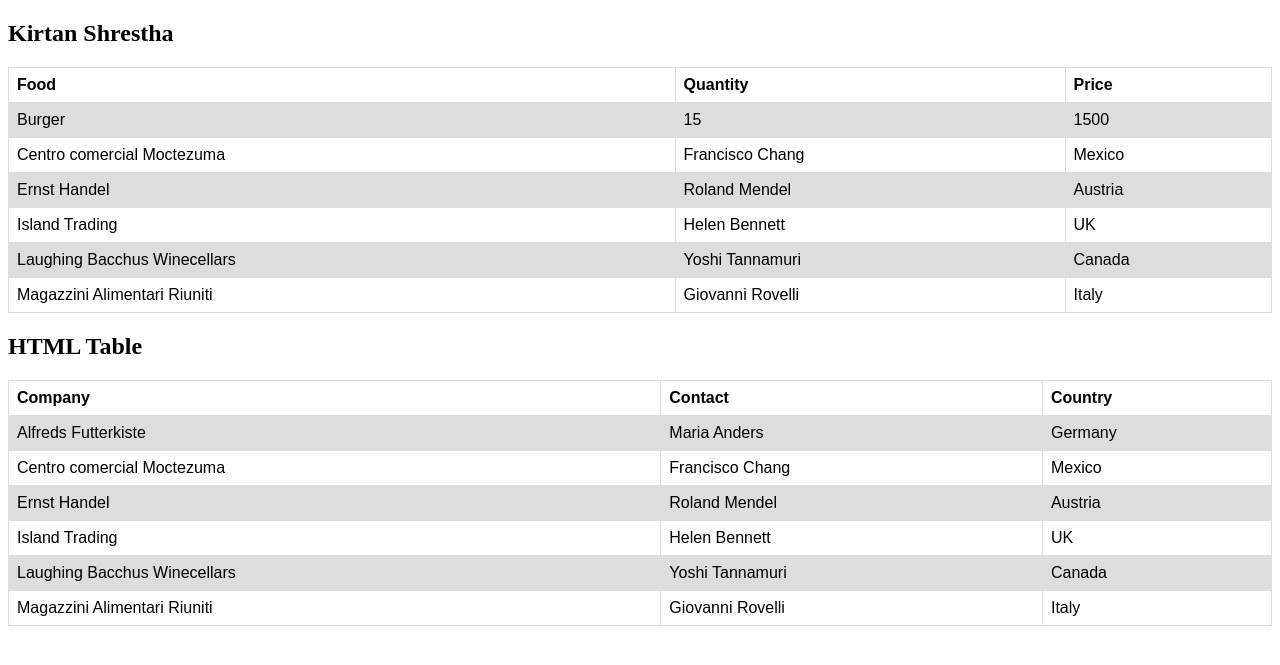
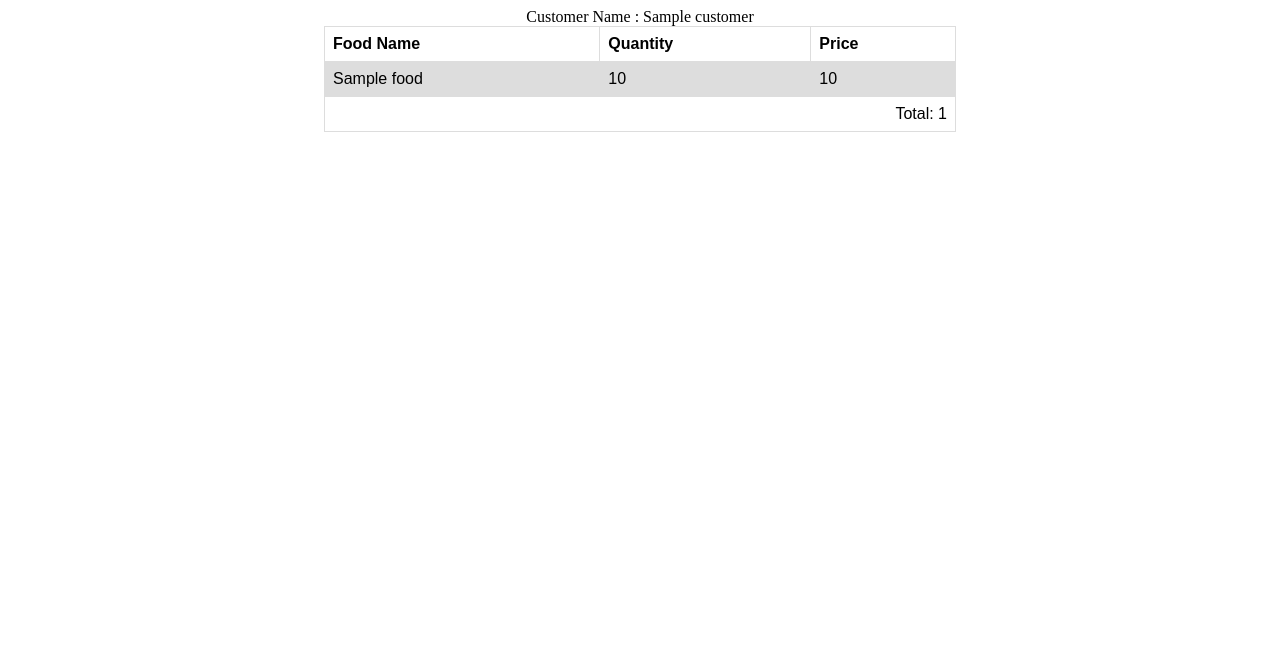
Before and after one commit to sachi-tmg/KwickMeal, a Django app: template templates/cart.html in a window 1280 px wide. Shown: the top 665 px of the page. Run offline with Django 3.2, Linux system fonts and the light colour scheme; the template is opened without the code that fills it: most values are stand-ins (such as "Sample title", 1, 10 or a date in 2020).

Commit message:
add to cart details

```diff
--- a/templates/cart.html
+++ b/templates/cart.html
@@ -2,10 +2,16 @@
 <html>
 <head>
   <style>
+    body {
+      text-align: center;
+    }
+
     table {
       font-family: arial, sans-serif;
       border-collapse: collapse;
-  width: 100%;
+      width: 50%;
+      margin: auto; /* Center the table */
+      top: 50px;
     }
 
     td, th {
@@ -18,111 +24,37 @@ tr:nth-child(even) {
       background-color: #dddddd;
     }
   </style>
+
 </head>
 <body>
 
-<h2>Kirtan Shrestha</h2>
+<table1>
+
+
+  <tr>
+    <td>Customer Name : {{ filtered_orders.first.customer.customer_name }}</td>
+  </tr>
+</table1>
 
 <table>
   <tr>
-    <th>Food</th>
+    <th>Food Name</th>
     <th>Quantity</th>
     <th>Price</th>
   </tr>
+
+  {% for order in filtered_orders %}
   <tr>
-    <td>Burger</td>
-    <td>15</td>
-    <td>1500</td>
+    <td>{{ order.food.name }}</td>
+    <td>{{ order.quantity }}</td>
+    <td>{{ order.total }}</td>
   </tr>
+  {% endfor %}
   <tr>
-    <td>Centro comercial Moctezuma</td>
-    <td>Francisco Chang</td>
-    <td>Mexico</td>
+
+    <td colspan="3" style="text-align: right;">Total: {{ total_price }}</td>
   </tr>
-  <tr>
-    <td>Ernst Handel</td>
-    <td>Roland Mendel</td>
-    <td>Austria</td>
-  </tr>
-  <tr>
-    <td>Island Trading</td>
-    <td>Helen Bennett</td>
-    <td>UK</td>
-  </tr>
-  <tr>
-    <td>Laughing Bacchus Winecellars</td>
-    <td>Yoshi Tannamuri</td>
-    <td>Canada</td>
-  </tr>
-  <tr>
-    <td>Magazzini Alimentari Riuniti</td>
-    <td>Giovanni Rovelli</td>
-    <td>Italy</td>
-  </tr>
-</table>
 
-</body>
-</html><!DOCTYPE html>
-<html>
-<head>
-<style>
-table {
-  font-family: arial, sans-serif;
-  border-collapse: collapse;
-  width: 100%;
-}
-
-td, th {
-  border: 1px solid #dddddd;
-  text-align: left;
-  padding: 8px;
-}
-
-tr:nth-child(even) {
-  background-color: #dddddd;
-}
-</style>
-</head>
-<body>
-
-<h2>HTML Table</h2>
-
-<table>
-  <tr>
-    <th>Company</th>
-    <th>Contact</th>
-    <th>Country</th>
-  </tr>
-  <tr>
-    <td>Alfreds Futterkiste</td>
-    <td>Maria Anders</td>
-    <td>Germany</td>
-  </tr>
-  <tr>
-    <td>Centro comercial Moctezuma</td>
-    <td>Francisco Chang</td>
-    <td>Mexico</td>
-  </tr>
-  <tr>
-    <td>Ernst Handel</td>
-    <td>Roland Mendel</td>
-    <td>Austria</td>
-  </tr>
-  <tr>
-    <td>Island Trading</td>
-    <td>Helen Bennett</td>
-    <td>UK</td>
-  </tr>
-  <tr>
-    <td>Laughing Bacchus Winecellars</td>
-    <td>Yoshi Tannamuri</td>
-    <td>Canada</td>
-  </tr>
-  <tr>
-    <td>Magazzini Alimentari Riuniti</td>
-    <td>Giovanni Rovelli</td>
-    <td>Italy</td>
-  </tr>
 </table>
 
 </body>
```
Also changed, not shown: customer_orders/views.py (+17 -3 lines), db.sqlite3. Lines whose indentation alone changed are shown as unchanged.
